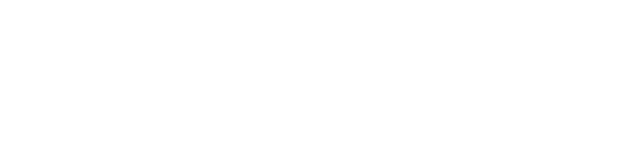
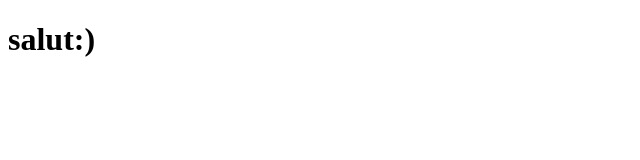
Before and after one commit to tetifIUZA82/Coursera, a plain HTML site: page module2-solution/index.html in a window 1280 px wide. Shown: the whole page, without its empty margins (0-640 px from the left). Drawn offline with Linux system fonts and the light colour scheme.

Commit message:
modifier..

```diff
--- a/module2-solution/index.html
+++ b/module2-solution/index.html
@@ -4,6 +4,6 @@
 	<title></title>
 </head>
 <body>
-
+<h1>salut:)</h1>
 </body>
 </html>
```
